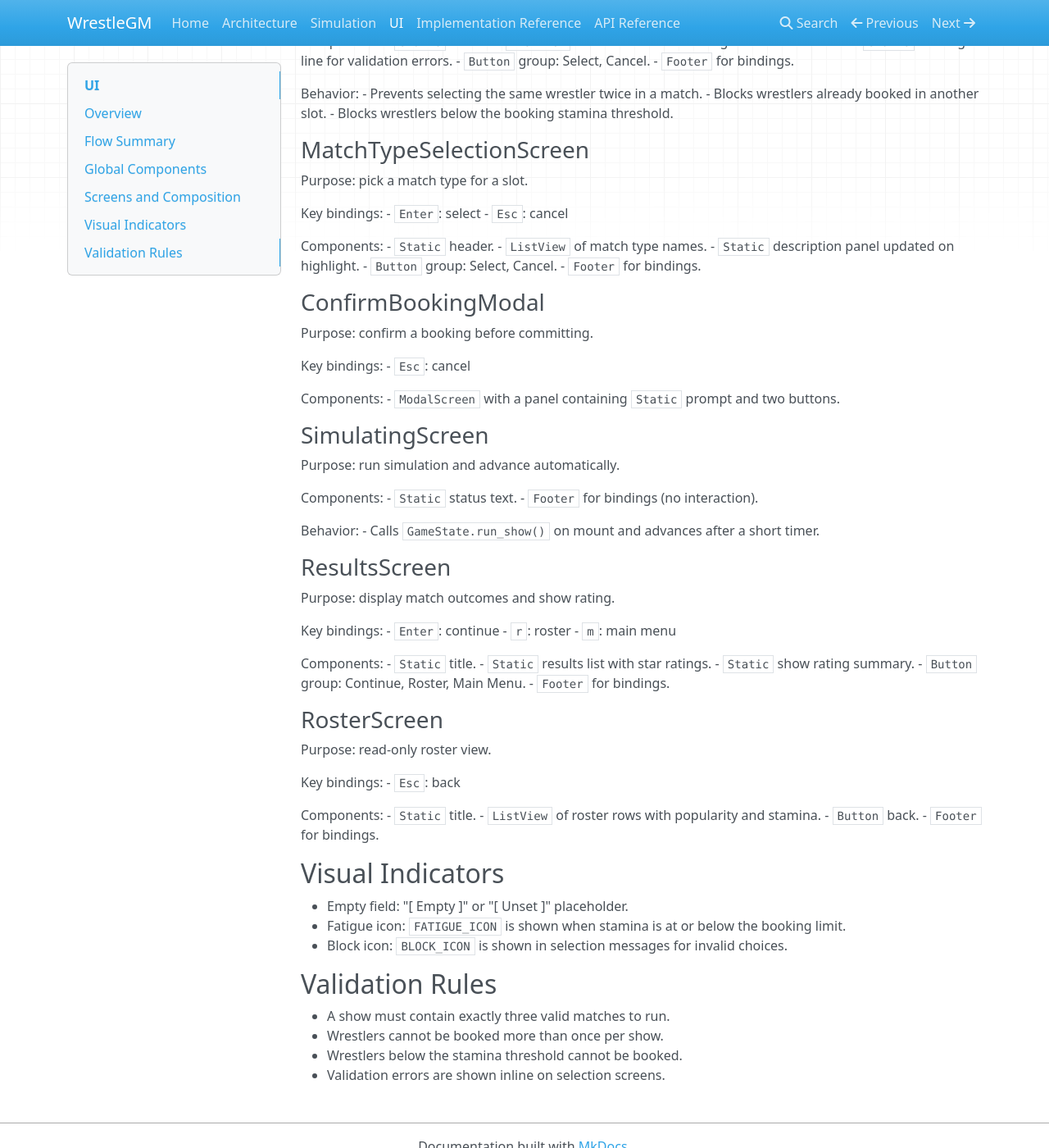
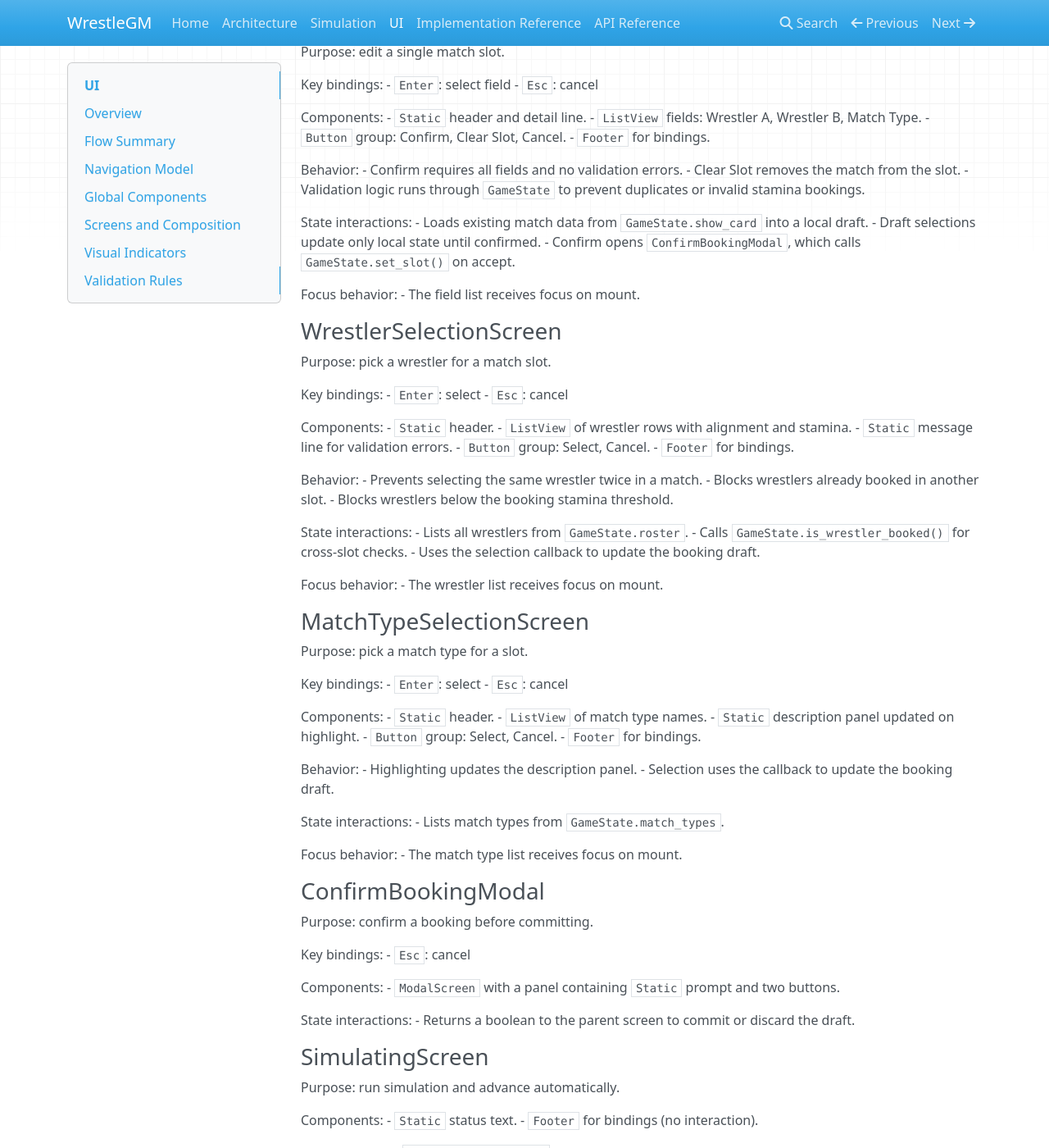
Before and after one commit to rick2047/WrestleGM, an MkDocs documentation site: the page built from docs/ui.md, in a window 1280 px wide and 1400 px high, scrolled down 1328 px. Shown: the whole window at 82% size. Built offline with MkDocs 1.6.1, drawn with Linux system fonts in a browser that asks for light colours; nearby versions of some CDN libraries; some of the changed text lies outside the part shown.

```diff
--- a/docs/ui.md
+++ b/docs/ui.md
@@ -10,6 +10,12 @@ than in screen classes.
 Main Menu -> Booking Hub -> Match Booking -> Wrestler/Match Type Selection ->
 Confirmation Modal -> Simulating -> Results -> (Continue to Booking Hub or
 Roster or Main Menu).
+
+## Navigation Model
+
+- Each screen is a `Screen` or `ModalScreen` pushed onto Textual's stack.
+- Selection screens pop back to the parent on choose/cancel.
+- Results and booking screens use explicit actions rather than implicit back.
 
 ## Global Components
 
@@ -33,6 +39,14 @@ Components:
 - `ListView` with items for New Game, Roster Overview, and Quit.
 - `Footer` for bindings.
 
+State interactions:
+- `New Game` switches to `BookingHubScreen` with current `GameState`.
+- `Roster Overview` pushes `RosterScreen` without changing state.
+- `Quit` calls `App.exit()`.
+
+Focus behavior:
+- The menu list receives focus on mount.
+
 ### BookingHubScreen
 
 Purpose: show overview and match slot selection.
@@ -51,6 +65,14 @@ Components:
 Behavior:
 - Run Show is disabled until all slots are valid.
 - Slot text shows match card details or empty placeholders.
+
+State interactions:
+- Pulls `show_index` and `show_card` from `GameState`.
+- Uses `GameState.validate_show()` to enable or disable Run Show.
+- Pushes `MatchBookingScreen` for the selected slot.
+
+Focus behavior:
+- The slot list receives focus on mount.
 
 ### MatchBookingScreen
 
@@ -72,6 +94,14 @@ Behavior:
 - Validation logic runs through `GameState` to prevent duplicates or invalid
   stamina bookings.
 
+State interactions:
+- Loads existing match data from `GameState.show_card` into a local draft.
+- Draft selections update only local state until confirmed.
+- Confirm opens `ConfirmBookingModal`, which calls `GameState.set_slot()` on accept.
+
+Focus behavior:
+- The field list receives focus on mount.
+
 ### WrestlerSelectionScreen
 
 Purpose: pick a wrestler for a match slot.
@@ -92,6 +122,14 @@ Behavior:
 - Blocks wrestlers already booked in another slot.
 - Blocks wrestlers below the booking stamina threshold.
 
+State interactions:
+- Lists all wrestlers from `GameState.roster`.
+- Calls `GameState.is_wrestler_booked()` for cross-slot checks.
+- Uses the selection callback to update the booking draft.
+
+Focus behavior:
+- The wrestler list receives focus on mount.
+
 ### MatchTypeSelectionScreen
 
 Purpose: pick a match type for a slot.
@@ -107,6 +145,16 @@ Components:
 - `Button` group: Select, Cancel.
 - `Footer` for bindings.
 
+Behavior:
+- Highlighting updates the description panel.
+- Selection uses the callback to update the booking draft.
+
+State interactions:
+- Lists match types from `GameState.match_types`.
+
+Focus behavior:
+- The match type list receives focus on mount.
+
 ### ConfirmBookingModal
 
 Purpose: confirm a booking before committing.
@@ -116,6 +164,9 @@ Key bindings:
 
 Components:
 - `ModalScreen` with a panel containing `Static` prompt and two buttons.
+
+State interactions:
+- Returns a boolean to the parent screen to commit or discard the draft.
 
 ### SimulatingScreen
 
@@ -127,6 +178,10 @@ Components:
 
 Behavior:
 - Calls `GameState.run_show()` on mount and advances after a short timer.
+
+State interactions:
+- Updates `GameState.last_show` and advances `show_index`.
+- Clears the show card for the next booking phase.
 
 ### ResultsScreen
 
@@ -144,6 +199,13 @@ Components:
 - `Button` group: Continue, Roster, Main Menu.
 - `Footer` for bindings.
 
+State interactions:
+- Reads `GameState.last_show` to populate match results and show rating.
+- Continue switches back to `BookingHubScreen` with updated state.
+
+Focus behavior:
+- No list focus is required; actions are bound to buttons and keys.
+
 ### RosterScreen
 
 Purpose: read-only roster view.
@@ -157,6 +219,12 @@ Components:
 - `Button` back.
 - `Footer` for bindings.
 
+State interactions:
+- Reads `GameState.roster` for current popularity/stamina values.
+
+Focus behavior:
+- The roster list receives focus on mount.
+
 ## Visual Indicators
 
 - Empty field: "[ Empty ]" or "[ Unset ]" placeholder.
```
Also changed, not shown: docs/api.md (+15 -9 lines), docs/architecture.md (+33 -0 lines), docs/simulation.md (+30 -0 lines), openspec/changes/add-docs-site/tasks.md (+6 -6 lines), 1 other file.
